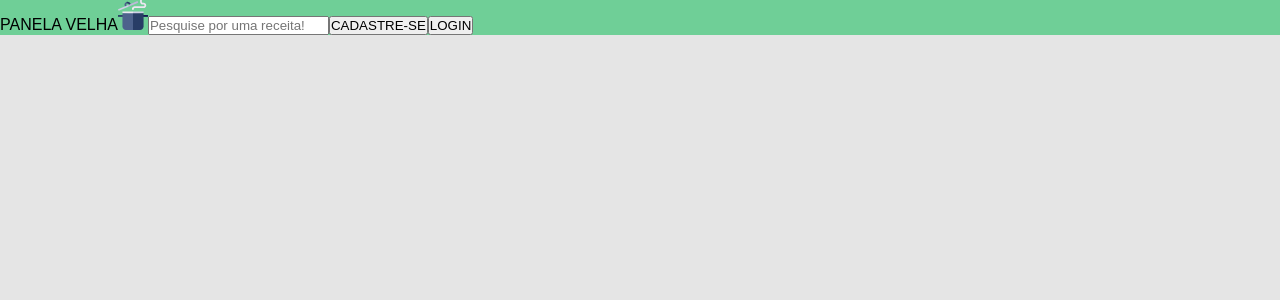
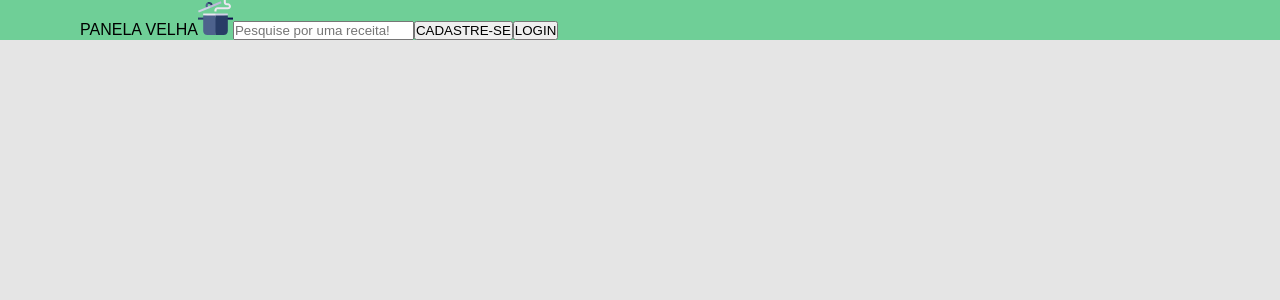
Before and after one commit to danilocucharro/panelavelha, a React (Create React App) app: page / in a window 1280 px wide. Shown: the top 300 px of the page. Built offline with nearby package versions, Linux system fonts and the light colour scheme; a web font is replaced by a local one.

Commit message:
comecei estilização do header

```diff
--- a/src/components/Header/index.tsx
+++ b/src/components/Header/index.tsx
@@ -1,11 +1,12 @@
 import logoImg from '../../assets/logo.svg';
-import { Container } from './styles';
+import { Container, Content } from './styles';
 
 export function Header(){
     return(
         <Container>
+          <Content>
             <label>PANELA VELHA</label>
-          <img src={logoImg} alt="panela velha" height="30px" width="30px"/>
+            <img src={logoImg} alt="panela velha"/>
               <input type="text" placeholder="Pesquise por uma receita!" />
                 <button type="submit">
                   CADASTRE-SE
@@ -13,6 +14,7 @@ export function Header(){
                 <button type="submit">
                   LOGIN
                 </button>
+          </Content>
         </Container>
     )
 }
--- a/src/components/Header/styles.ts
+++ b/src/components/Header/styles.ts
@@ -3,4 +3,12 @@ import styled from 'styled-components';
 export const Container = styled.header`
 
     background: var(--green);
+
 `
+
+export const Content = styled.div`
+
+    max-width: 1120px;
+    margin: 0 auto;
+    align-items: center;
+`
```
Also changed, not shown: src/assets/logo.svg. Lines whose indentation alone changed are shown as unchanged.
